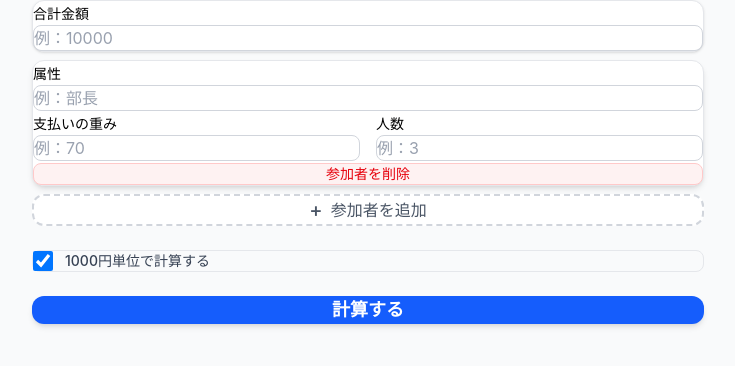
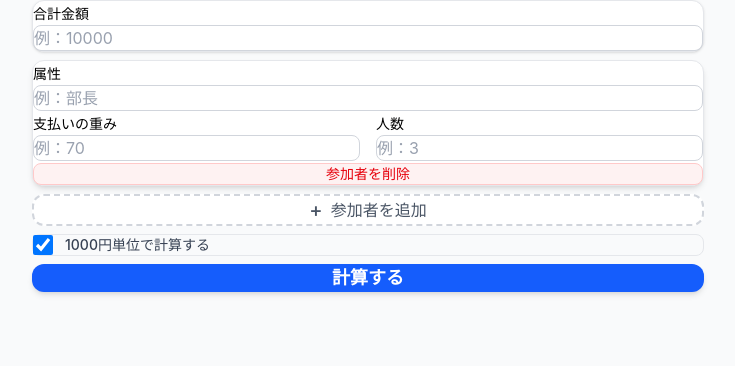
Before and after one commit to netakiryosuke/boss-pays-more, a Next.js app: page / in a window 1280 px wide. Shown: the top 366 px of the page, without its empty margins (272-1007 px from the left). Built offline with nearby package versions, Linux system fonts and the light colour scheme.

Commit message:
Reduce gap between attributes and buttons in InputForm

```diff
--- a/src/components/InputForm.tsx
+++ b/src/components/InputForm.tsx
@@ -71,7 +71,7 @@
                 ))}
             </div>
 
-            <div className="flex flex-col gap-6">
+            <div className="flex flex-col gap-2">
                 <AddAttributeButton onClick={addAttribute} />
 
                 <div className="p-4 bg-gray-50 rounded-lg border border-gray-200">
```
